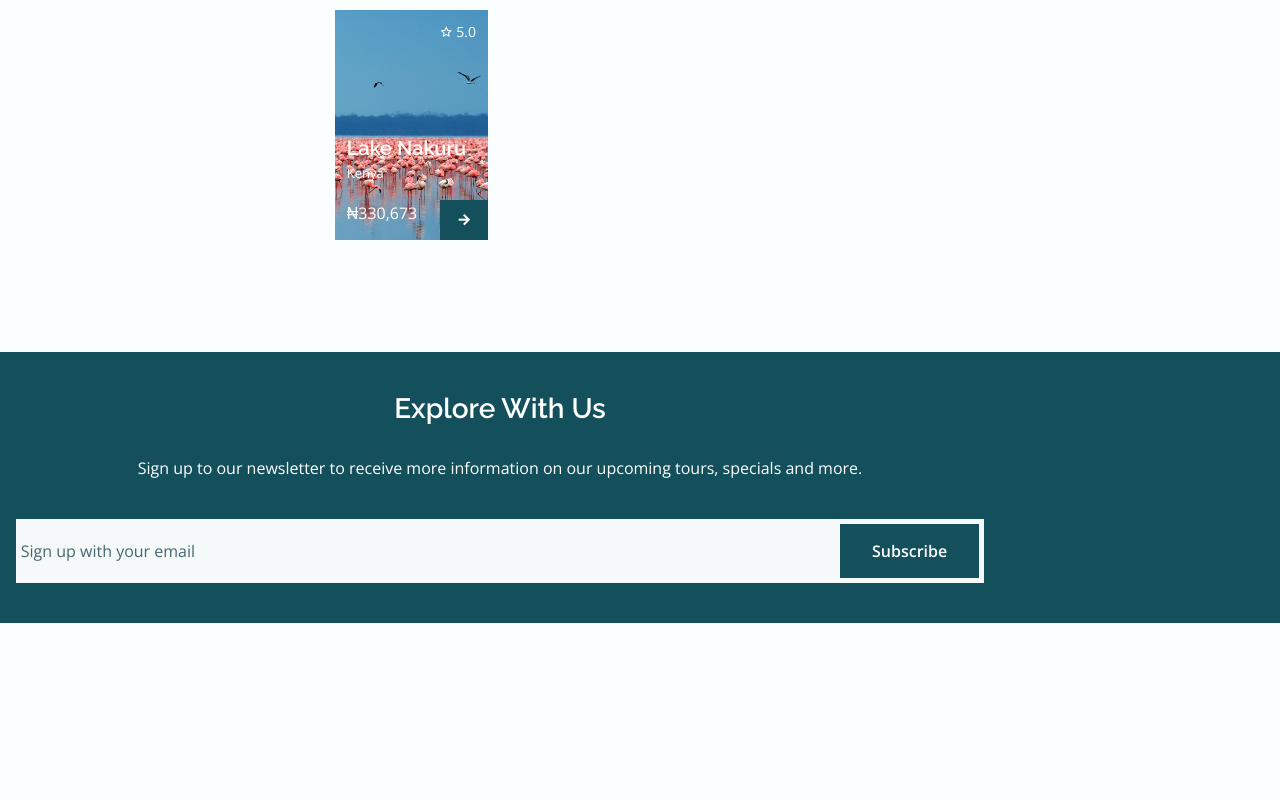
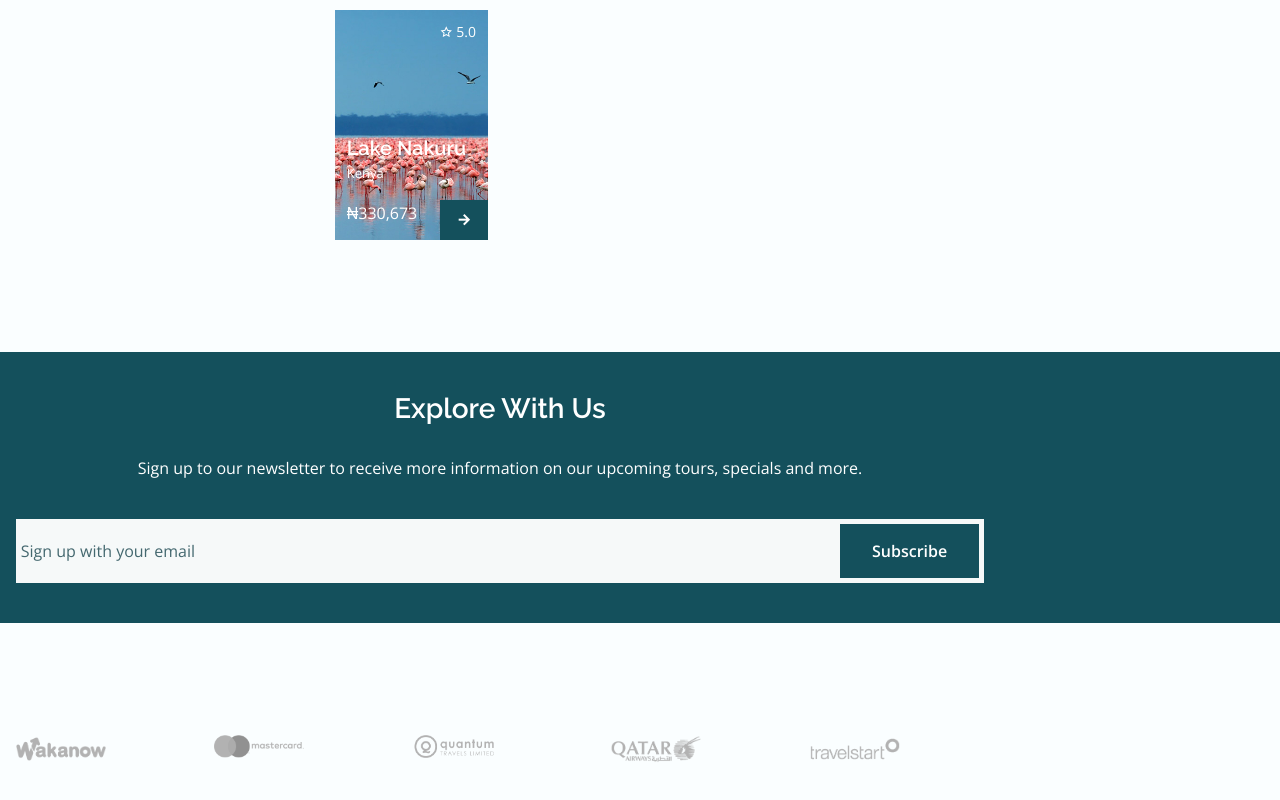
Before and after one commit to ManLikeCliff/tafarikan, a plain HTML site: page index.html in a window 1280 px wide. Shown: the part 3562-4362 px from the top of the page. Before the commit the page ends 4337 px from the top, so only its background shows below. Drawn offline with nearby package versions, Linux system fonts and the light colour scheme.

Commit message:
Added Sponsors Section and Sponsors images

```diff
--- a/assets/css/styles.css
+++ b/assets/css/styles.css
@@ -644,7 +644,21 @@ input{
 }
 
 /*==================== SPONSORS ====================*/
+.sponsor__container{
+    grid-template-columns: repeat(auto-fit, minmax(110px, 1fr));
+    justify-content: center;
+    row-gap: 3.5rem;
+}
 
+.sponsor__img{
+    width: 90px;
+    filter: invert(.7);
+    transition: var(--img-transition);
+}
+
+.sponsor__content:hover .sponsor__img{
+    filter: invert(.5);
+}
 
 /*==================== FOOTER ====================*/
 
--- a/index.html
+++ b/index.html
@@ -353,9 +353,23 @@
 
             <!--==================== SPONSORS ====================-->
             <section class="sponsor section">
-
-
-
+                <div class="sponsor__container container grid">
+                    <div class="sponsor__content">
+                        <img src="assets/img/sponsors1.png" alt="" class="sponsor__img">
+                    </div>
+                    <div class="sponsor__content">
+                        <img src="assets/img/sponsors2.png" alt="" class="sponsor__img">
+                    </div>
+                    <div class="sponsor__content">
+                        <img src="assets/img/sponsors3.png" alt="" class="sponsor__img">
+                    </div>
+                    <div class="sponsor__content">
+                        <img src="assets/img/sponsors4.png" alt="" class="sponsor__img">
+                    </div>
+                    <div class="sponsor__content">
+                        <img src="assets/img/sponsors5.png" alt="" class="sponsor__img">
+                    </div>
+                </div>
             </section>
         </main>
 
```
Also changed, not shown: assets/img/sponsors1.jpg (deleted), assets/img/sponsors1.png (added), assets/img/sponsors2.jpg (deleted), assets/img/sponsors2.png (added), assets/img/sponsors3.jpg (deleted), assets/img/sponsors3.png (added), assets/img/sponsors4.jpg (deleted), assets/img/sponsors4.png (added), assets/img/sponsors5.jpg (deleted), assets/img/sponsors5.png (added), 1 other file.
